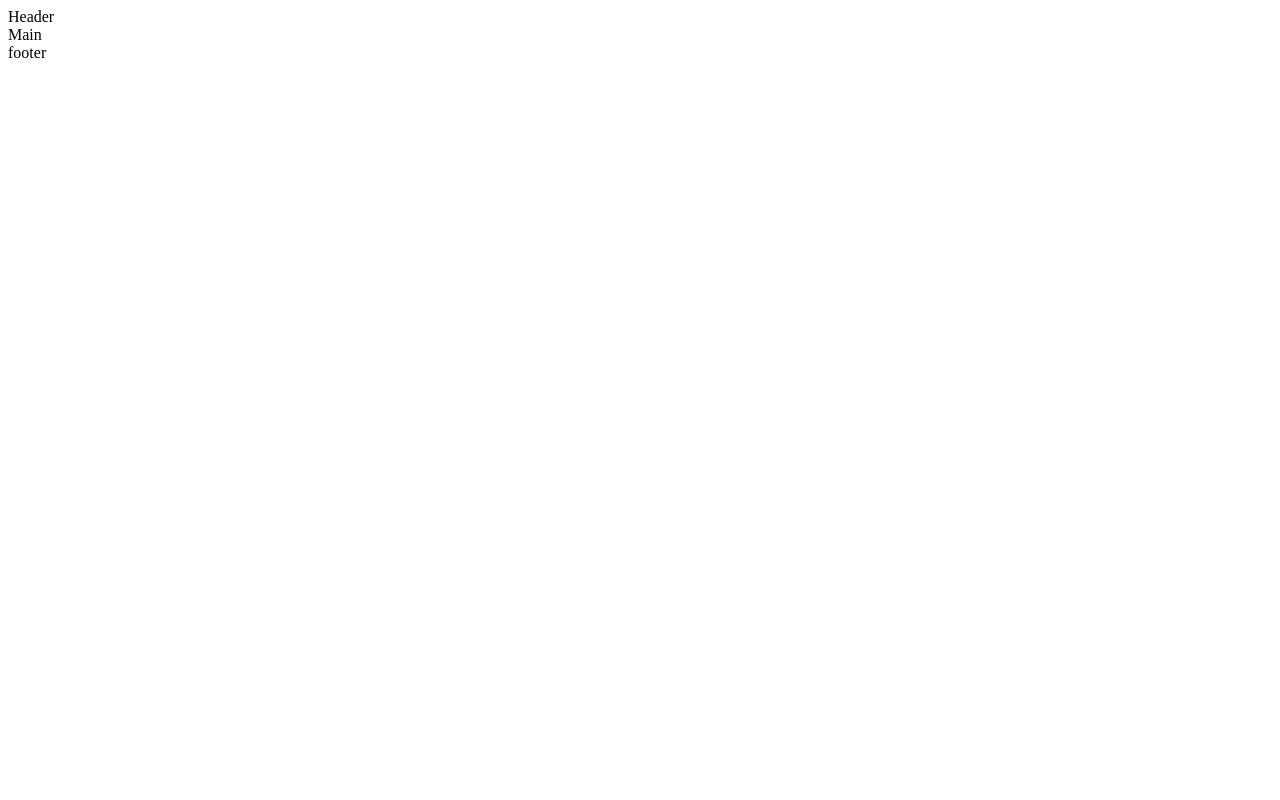
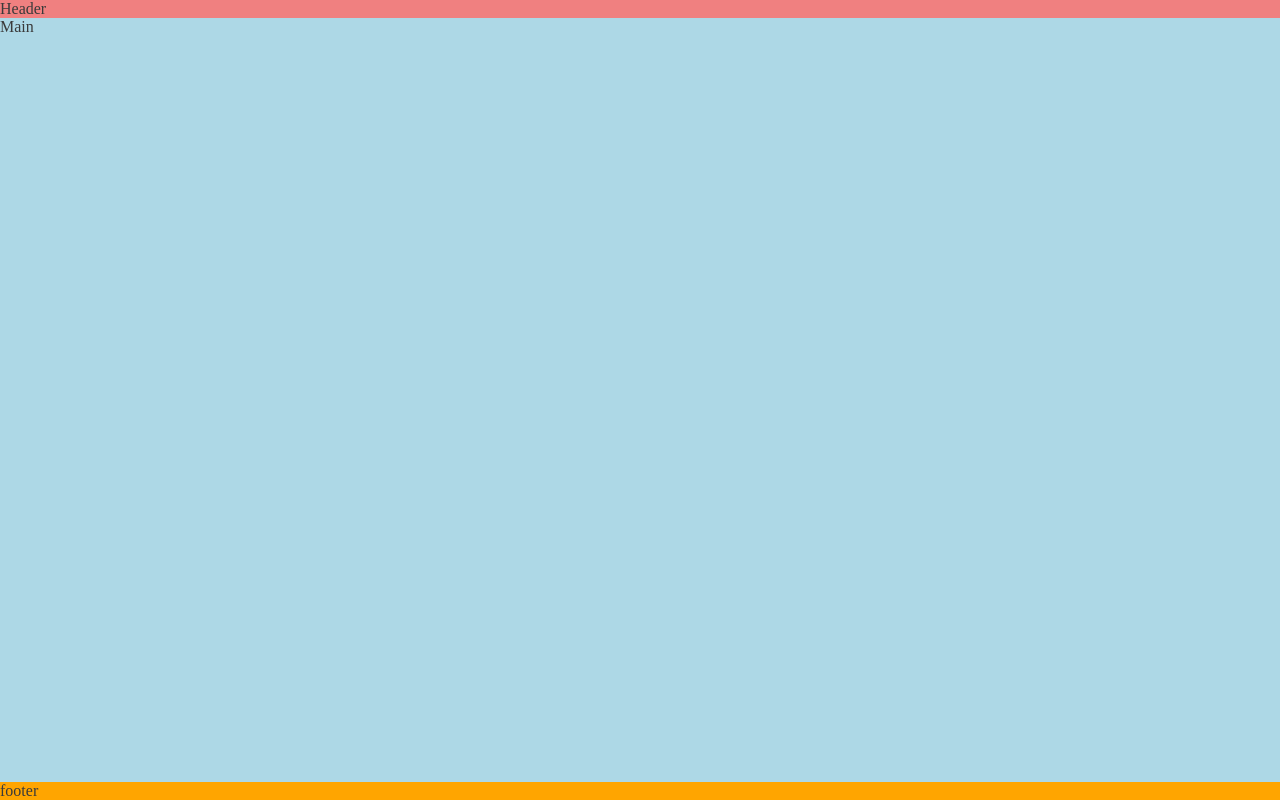
Before and after one commit to dmc-mcc/run-for-your-life, a plain HTML site: page index.html in a window 1280 px wide. Drawn offline with Linux system fonts and the light colour scheme.

Commit message:
add initial styling

```diff
--- /dev/null
+++ b/assets/css/style.css
@@ -0,0 +1,28 @@
+/* override default styles browser */
+* {
+    padding: 0;
+    margin: 0;
+    box-sizing: border-box;
+}
+
+/* General styles */
+body {
+    min-height: 100vh;
+    display: flex;
+    flex-direction: column;
+    color: #3a3a3a;
+}
+
+header {
+    background-color: lightcoral;
+}
+
+main {
+    background-color: lightblue;
+    /* Make main element take up any surplus space to push footer down */
+    flex: 1 0 auto;
+}
+
+footer {
+    background-color: orange;
+}
--- a/index.html
+++ b/index.html
@@ -28,8 +28,9 @@
       rel="icon"
       type="image/png"
       sizes="16x16"
-      href="assets/favicon/favicon-16x16.png"
+      href="assets/favicon/favicon-32x32.png"
     />
+    <link rel="stylesheet" href="assets/css/style.css" />
   </head>
   <body>
     <header>Header</header>
```
